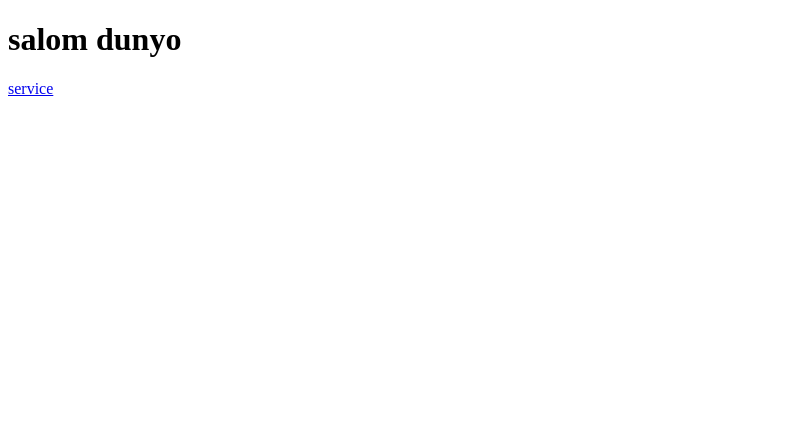
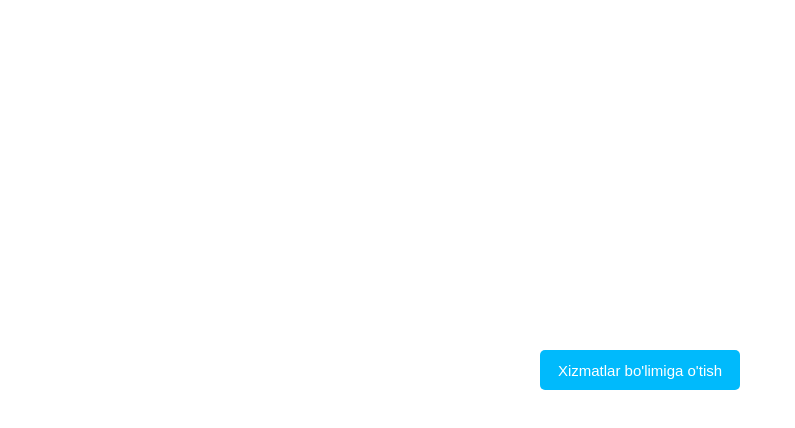
Before and after one commit to pakhlavonovv/pixer-xizmatlar, a plain HTML site: page index.html in a window 1280 px wide. Shown: the whole page, without its empty margins (0-795 px from the left). Drawn offline with Linux system fonts and the light colour scheme.

Commit message:
xizmatlar

```diff
--- a/index.html
+++ b/index.html
@@ -1,13 +1,41 @@
 <!DOCTYPE html>
 <html lang="en">
+
 <head>
     <meta charset="UTF-8">
     <meta name="viewport" content="width=device-width, initial-scale=1.0">
+    <title>Document</title>
+    <style>
+        .button{
+            margin-top: 350px;
+            display: flex;
+            align-items: center;
+            justify-content: center;
+        }
+        .btn {
+            width: 200px;
+            height: 40px;
+            background-color: #00bafc;
+            border-radius: 5px;
+            font-size: 15px;
+            border: none;
+            color: white;
+            cursor: pointer;
+            transition: all ease 0.4s;
+        }
 
-    <title>Document</title>
+        .btn:hover {
+            border: 1px solid #00bafc;
+            background-color: white;
+            color: black;
+        }
+    </style>
 </head>
+
 <body>
-    <h1>salom dunyo</h1>
-    <a href="./pages/service.html">service</a>
+    <div class="button">
+        <a href="./pages/service.html"><button class="btn">Xizmatlar bo'limiga o'tish</button></a>
+    </div>
 </body>
+
 </html>
--- a/sass/style.scss
+++ b/sass/style.scss
@@ -3,4 +3,5 @@
 @use "./hero";
 @use "./working";
 @use "./order";
-@use "./footer"
+@use "./footer";
+@use "./main"
```
Also changed, not shown: pages/service.html (+9 -3 lines).
